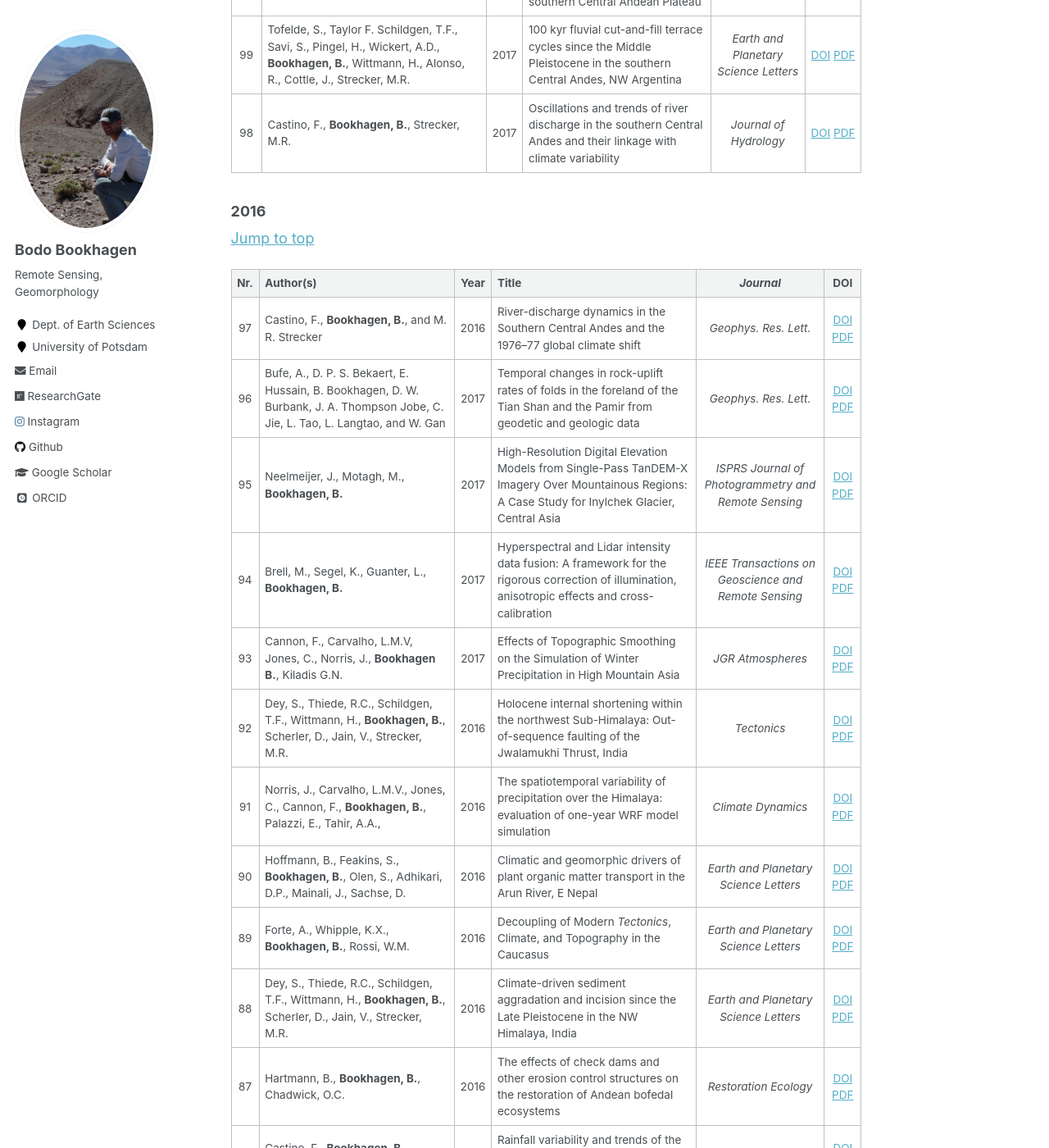
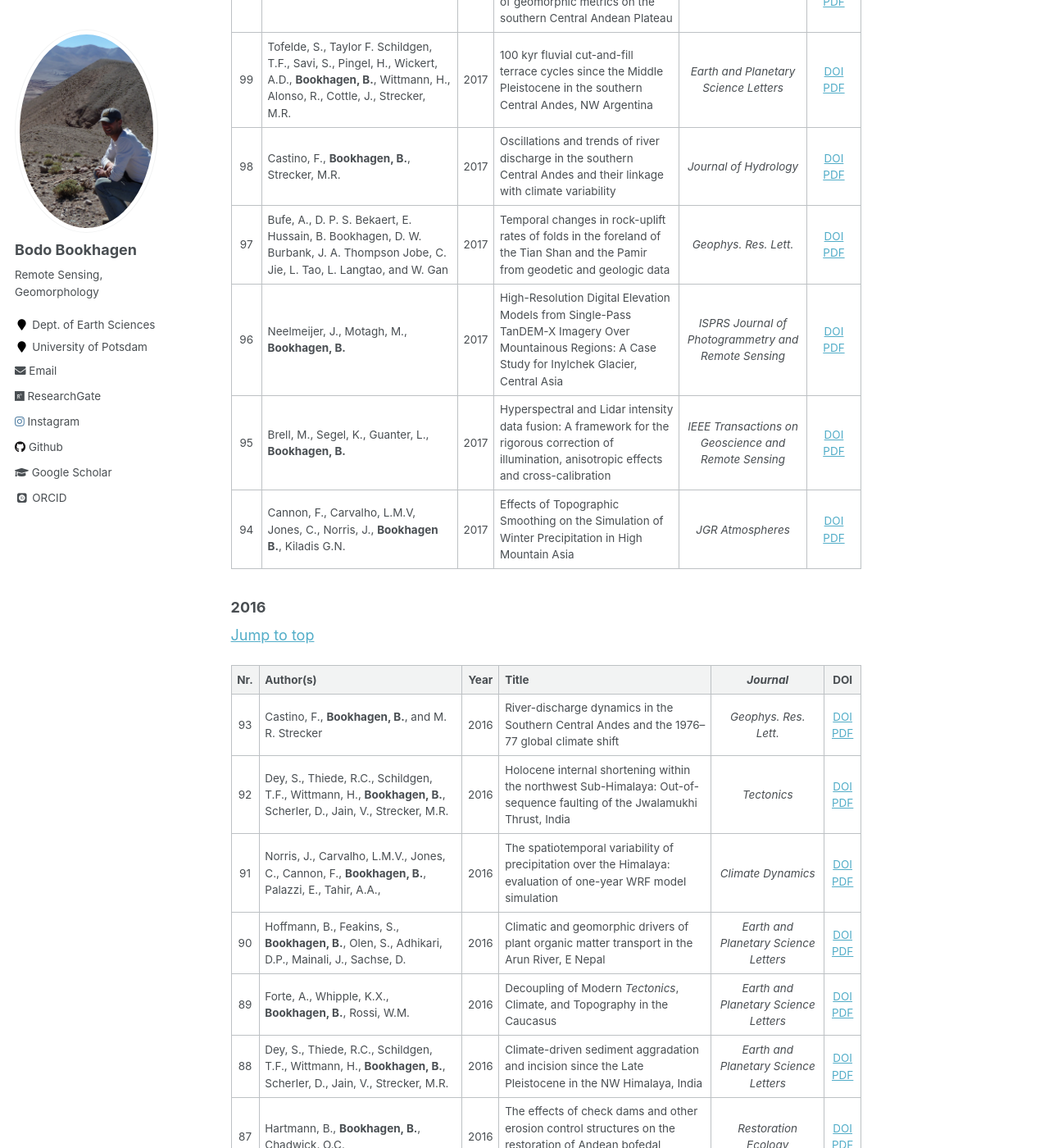
Before and after one commit to BodoBookhagen/BodoBookhagen.github.io, a Jekyll site: the page built from _pages/publications.md, in a window 1280 px wide and 1400 px high, scrolled down 3477 px. Shown: the whole window at 82% size. Built offline with Jekyll 4.4.1, drawn with Linux system fonts in a browser that asks for light colours; some web fonts are replaced; part of the change alters nothing that is shown.

Commit message:
Feb-15 2019

```diff
--- a/_pages/publications.md
+++ b/_pages/publications.md
@@ -62,6 +62,10 @@ Jump to year: [2019](#2019) [2018](#2018) [2017](#2017) [2016](#2016) [2015](#20
 |100 | Purinton, B. and **Bookhagen, B.** |2017| Validation of digital elevation models (DEMs) and comparison of geomorphic metrics on the southern Central Andean Plateau | *Earth Surf. Dynam.* | [DOI](https://doi.org/10.5194/esurf-5-211-2017) [PDF](https://www.earth-surf-dynam.net/5/211/2017/esurf-5-211-2017.pdf) |
 |99 | Tofelde, S., Taylor F. Schildgen, T.F., Savi, S., Pingel, H., Wickert, A.D., **Bookhagen, B.**, Wittmann, H., Alonso, R., Cottle, J., Strecker, M.R. |2017| 100 kyr fluvial cut-and-fill terrace cycles since the Middle Pleistocene in the southern Central Andes, NW Argentina | *Earth and Planetary Science Letters* | [DOI](https://doi.org/10.1016/j.epsl.2017.06.001) [PDF](http://bodobookhagen.github.io/pdf/tofelde17_quebrada_del_toro.pdf) |
 |98 | Castino, F., **Bookhagen, B.**, Strecker, M.R. |2017| Oscillations and trends of river discharge in the southern Central Andes and their linkage with climate variability | *Journal of Hydrology* | [DOI](https://doi.org/10.1016/j.jhydrol.2017.10.001) [PDF](http://bodobookhagen.github.io/pdf/castino17_oscillations_trends_river_discharge_NW_Argentina.pdf) |
+|97 | Bufe, A., D. P. S. Bekaert, E. Hussain, B. Bookhagen, D. W. Burbank, J. A. Thompson Jobe, C. Jie, L. Tao, L. Langtao, and W. Gan | 2017 | Temporal changes in rock-uplift rates of folds in the foreland of the Tian Shan and the Pamir from geodetic and geologic data | *Geophys. Res. Lett.* | [DOI](https://doi.org/10.1002/2017GL073627) [PDF](http://bodobookhagen.github.io/pdf/Bufe17_centralAsia_deformation_InSAR.pdf) |
+|96 | Neelmeijer, J., Motagh, M., **Bookhagen, B.** |2017| High-Resolution Digital Elevation Models from Single-Pass TanDEM-X Imagery Over Mountainous Regions: A Case Study for Inylchek Glacier, Central Asia| *ISPRS Journal of Photogrammetry and Remote Sensing* | [DOI](https://doi.org/10.1016/j.isprsjprs.2017.05.011) [PDF](http://bodobookhagen.github.io/pdf/neelmeijer17_high_res_DEM_glaciers.pdf) |
+|95 | Brell, M., Segel, K., Guanter, L., **Bookhagen, B.** |2017| Hyperspectral and Lidar intensity data fusion: A framework for the rigorous correction of illumination, anisotropic effects and cross-calibration | *IEEE Transactions on Geoscience and Remote Sensing* | [DOI](https://doi.org/10.1109/TGRS.2017.2654516) [PDF](http://bodobookhagen.github.io/pdf/brell17_lidar_fusion.pdf) |
+|94 | Cannon, F., Carvalho, L.M.V, Jones, C., Norris, J., **Bookhagen B.**, Kiladis G.N. |2017 | Effects of Topographic Smoothing on the Simulation of Winter Precipitation in High Mountain Asia | *JGR Atmospheres* | [DOI](https://doi.org/10.1002/2016JD026038) [PDF](http://bodobookhagen.github.io/pdf/Cannon17_topographic_smoothing_winter_precip_HMA.pdf) |
 
 
 ### 2016
@@ -69,11 +73,7 @@ Jump to year: [2019](#2019) [2018](#2018) [2017](#2017) [2016](#2016) [2015](#20
 
 | Nr. | Author(s) | Year | Title | *Journal* | DOI |
 |:---:|:----------|:----:|-------|:---------:|:---:|
-|97 | Castino, F., **Bookhagen, B.**, and M. R. Strecker |2016| River-discharge dynamics in the Southern Central Andes and the 1976–77 global climate shift | *Geophys. Res. Lett.* | [DOI](https://doi.org/10.1002/2016GL070868) [PDF](http://bodobookhagen.github.io/pdf/Castino16_discharge_nw_argentina.pdf) |
-|96 | Bufe, A., D. P. S. Bekaert, E. Hussain, B. Bookhagen, D. W. Burbank, J. A. Thompson Jobe, C. Jie, L. Tao, L. Langtao, and W. Gan | 2017 | Temporal changes in rock-uplift rates of folds in the foreland of the Tian Shan and the Pamir from geodetic and geologic data | *Geophys. Res. Lett.* | [DOI](https://doi.org/10.1002/2017GL073627) [PDF](http://bodobookhagen.github.io/pdf/Bufe17_centralAsia_deformation_InSAR.pdf) |
-|95 | Neelmeijer, J., Motagh, M., **Bookhagen, B.** |2017| High-Resolution Digital Elevation Models from Single-Pass TanDEM-X Imagery Over Mountainous Regions: A Case Study for Inylchek Glacier, Central Asia| *ISPRS Journal of Photogrammetry and Remote Sensing* | [DOI](https://doi.org/10.1016/j.isprsjprs.2017.05.011) [PDF](http://bodobookhagen.github.io/pdf/neelmeijer17_high_res_DEM_glaciers.pdf) |
-|94 | Brell, M., Segel, K., Guanter, L., **Bookhagen, B.** |2017| Hyperspectral and Lidar intensity data fusion: A framework for the rigorous correction of illumination, anisotropic effects and cross-calibration | *IEEE Transactions on Geoscience and Remote Sensing* | [DOI](https://doi.org/10.1109/TGRS.2017.2654516) [PDF](http://bodobookhagen.github.io/pdf/brell17_lidar_fusion.pdf) |
-|93 | Cannon, F., Carvalho, L.M.V, Jones, C., Norris, J., **Bookhagen B.**, Kiladis G.N. |2017 | Effects of Topographic Smoothing on the Simulation of Winter Precipitation in High Mountain Asia | *JGR Atmospheres* | [DOI](https://doi.org/10.1002/2016JD026038) [PDF](http://bodobookhagen.github.io/pdf/Cannon17_topographic_smoothing_winter_precip_HMA.pdf) |
+|93 | Castino, F., **Bookhagen, B.**, and M. R. Strecker |2016| River-discharge dynamics in the Southern Central Andes and the 1976–77 global climate shift | *Geophys. Res. Lett.* | [DOI](https://doi.org/10.1002/2016GL070868) [PDF](http://bodobookhagen.github.io/pdf/Castino16_discharge_nw_argentina.pdf) |
 |92 | Dey, S., Thiede, R.C., Schildgen, T.F., Wittmann, H., **Bookhagen, B.**, Scherler, D., Jain, V., Strecker, M.R. |2016| Holocene internal shortening within the northwest Sub-Himalaya: Out-of-sequence faulting of the Jwalamukhi Thrust, India | *Tectonics* | [DOI](https://doi.org/10.1002/2015TC004002) [PDF](http://bodobookhagen.github.io/pdf/Dey16_out_of_sequence_thrusting_nw_himalaya.pdf) |
 |91 | Norris, J., Carvalho, L.M.V., Jones, C., Cannon, F., **Bookhagen, B.**, Palazzi, E., Tahir, A.A., |2016| The spatiotemporal variability of precipitation over the Himalaya: evaluation of one-year WRF model simulation | *Climate Dynamics* | [DOI](https://doi.org/10.1007/s00382-016-3414-y) [PDF](http://bodobookhagen.github.io/pdf/norris17_rainfall_variability_himalaya.pdf) |
 |90 | Hoffmann, B., Feakins, S., **Bookhagen, B.**, Olen, S., Adhikari, D.P., Mainali, J., Sachse, D. |2016| Climatic and geomorphic drivers of plant organic matter transport in the Arun River, E Nepal | *Earth and Planetary Science Letters* | [DOI](https://doi.org/10.1016/j.epsl.2016.07.008) [PDF](http://bodobookhagen.github.io/pdf/hoffmann16_Arun_climatic_geomorphic_drivers.pdf) |
```
